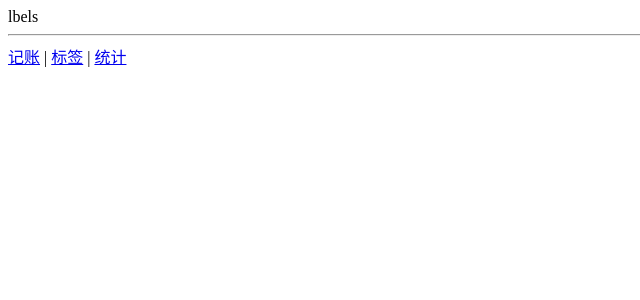
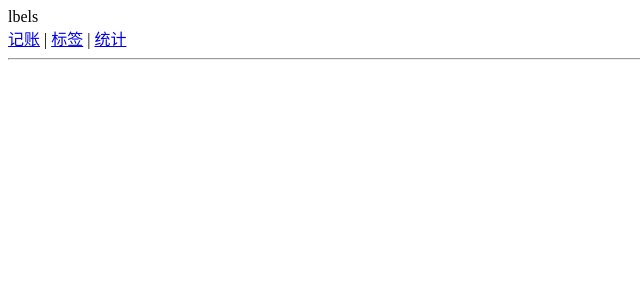
Before and after one commit to cyt2021/book-keep, a Vue app: page /#/labels in a window 1280 px wide. Shown: the top 300 px of the page, without its empty margins (0-640 px from the left). Built offline with nearby package versions, Linux system fonts and the light colour scheme.

Commit message:
全局组件<Nav/>

```diff
--- a/src/App.vue
+++ b/src/App.vue
@@ -2,13 +2,7 @@
   <div>
     <router-view/>
   <hr/>
-  <div>
-    <router-link to="/money">记账</router-link>
-    |
-    <router-link to="/labels">标签</router-link>
-    |
-    <router-link to="/statistics">统计</router-link>
-  </div>
+
   </div>
 </template>
 
--- /dev/null
+++ b/src/components/Nav.vue
@@ -0,0 +1,19 @@
+<template>
+  <div>
+    <router-link to="/money">记账</router-link>
+    |
+    <router-link to="/labels">标签</router-link>
+    |
+    <router-link to="/statistics">统计</router-link>
+  </div>
+</template>
+
+<script>
+export default {
+name: "Nav"
+}
+</script>
+
+<style scoped>
+
+</style>
--- a/src/main.ts
+++ b/src/main.ts
@@ -3,9 +3,10 @@
 import './registerServiceWorker'
 import router from './router'
 import store from './store'
+import Nav from "@/components/Nav.vue";
 
 Vue.config.productionTip = false
-
+Vue.component('Nav',Nav)
 new Vue({
   router,
   store,
--- a/src/views/Labels.vue
+++ b/src/views/Labels.vue
@@ -1,10 +1,14 @@
 <template>
-<div>lbels</div>
+<div>lbels
+<Nav/>
+</div>
 </template>
 
 <script>
+
 export default {
-name: "Labels"
+name: "Labels",
+
 }
 </script>
 
--- a/src/views/Money.vue
+++ b/src/views/Money.vue
@@ -1,10 +1,15 @@
 <template>
-<div>money</div>
+<div>
+  money
+<Nav/>
+</div>
 </template>
 
 <script>
+
 export default {
-name: "Money"
+name: "Money",
+
 }
 </script>
 
--- a/src/views/Statistics.vue
+++ b/src/views/Statistics.vue
@@ -1,10 +1,14 @@
 <template>
-<div>kaishil</div>
+<div>kaishil
+<Nav/>
+</div>
 </template>
 
 <script>
+
 export default {
-name: "Statistics"
+name: "Statistics",
+
 }
 </script>
 
```
